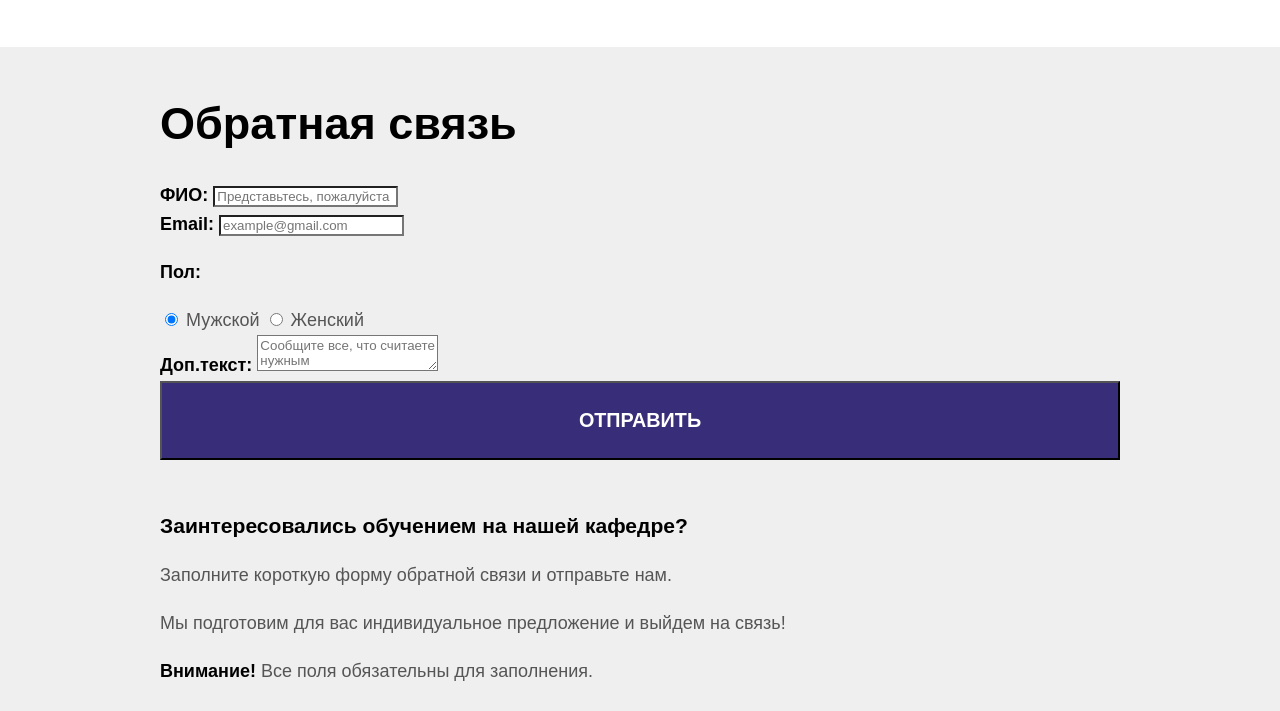
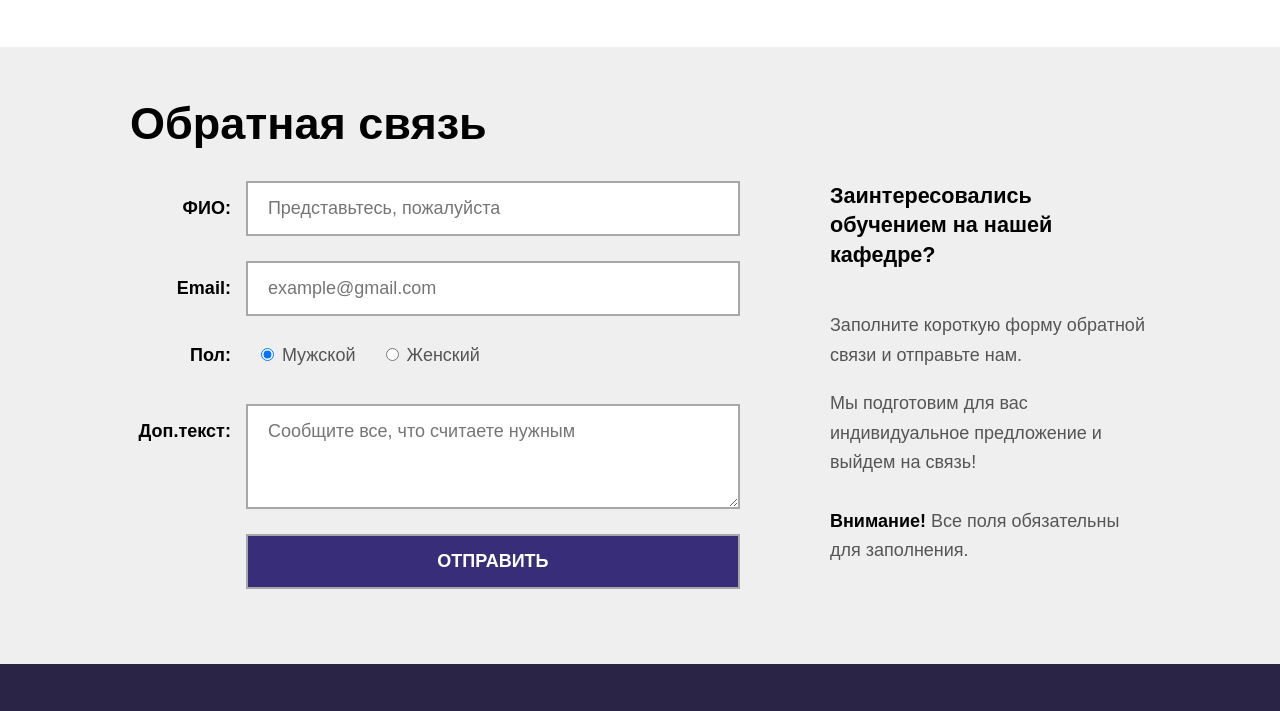
Before and after one commit to PetrovaNina/Edu_landing, a plain HTML site: page index.html in a window 1280 px wide. Shown: the part 1539-2250 px from the top of the page. Drawn offline with Linux system fonts and the light colour scheme.

Commit message:
Edited Contacts section styles incl. responsive

```diff
--- a/css/style.css
+++ b/css/style.css
@@ -53,7 +53,7 @@ main {
 }
 
 .container {
-  max-width: 1020px;
+  max-width: 1080px;
   margin: 0 auto;
   padding: 0 30px;
   display: flex;
@@ -62,7 +62,7 @@ main {
   gap: 30px;
 }
 
-.education-container, .contacts-container {
+.education-container {
   flex-direction: column;
 }
 
@@ -117,6 +117,7 @@ a:not(.btn):visited {
   font-weight: bold;
   text-transform: uppercase;
   color: #ffffff;
+  border: none;
   background-color: #382d78;
 }
 
@@ -263,7 +264,6 @@ a:not(.btn):visited {
 
 .education-table strong {
   font-size: 1.2em;
-  color: #000000;
 }
 
 .education-table .first {
@@ -274,6 +274,66 @@ a:not(.btn):visited {
   width: 190px;
 }
 
+/*  =============== Contacts section styles ===============*/
+
+.contacts-heading {
+  flex: 1 0 100%;
+}
+
+.contacts-form {
+  flex: 0 1 610px;
+  display: inline-block;
+}
+
+.form-group {
+  display: grid;
+  grid-template-columns: 19% 81%;
+  align-items: baseline;
+  margin-bottom: 25px;
+}
+
+.form-item-title {
+  text-align: right;
+  padding-right: 15px;
+  padding-bottom: 0.5em;
+}
+
+.form-item-title.gender {
+  margin: 0;
+}
+
+.form-item-field:not(.radio), .contacts-form-textarea {
+  padding: 15px 20px;
+  font-family: inherit;
+  font-size: inherit;
+  vertical-align: top;
+  border: 2px solid #a7a7a7;
+}
+
+.form-item-field label {
+  margin: 10px;
+}
+
+.contacts-form-textarea {
+  min-height: 105px;
+  resize: vertical;
+}
+
+.contacts-instruction {
+  width: 320px;
+}
+
+.contacts-instruction-heading {
+  margin: 0;
+  padding-bottom: 1.1em;
+  font-size: 1.2em;
+}
+
+.contacts-instruction-description.alert {
+  padding-top: 0.6em;
+  padding-bottom: 0;
+}
+
 /*  =============== Styles responsive to screen size ===============*/
 
 @media (max-width: 1199px) {
@@ -281,8 +341,15 @@ a:not(.btn):visited {
     font-size: 2.1em;
   }
 }
-
-@media screen and (max-width: 768px) {
+@media (max-width: 1020px) {
+  .contacts-container {
+    justify-content: center;
+  }
+  .contacts-instruction {
+    width: fit-content;
+  }
+}
+@media (max-width: 768px) {
   body {
     font-size: 16px;
   }
@@ -384,8 +451,16 @@ a:not(.btn):visited {
     border-top: none;
   }
 }
-
-@media screen and (max-width: 360px) {
+@media (max-width: 600px) {
+  .form-item-title {
+    grid-column: 1/3;
+    text-align: left;
+  }
+  .form-item-field {
+    grid-column: 1/3;
+  }
+}
+@media (max-width: 360px) {
   body {
     font-size: 14px;
   }
@@ -407,105 +482,6 @@ a:not(.btn):visited {
 }
 
 /*
-
-.contacts {
-  background-color: #efefef;
-  padding: 50px 0 70px;
-}
-.contacts .container::after {
-  display: table;
-  clear: both;
-  content: "";
-}
-
-.contacts .container {
-  padding-top: 0;
-}
-.contacts-title {
-  margin-top: 0;
-  margin-bottom: 58px;
-}
-.contacts-form {
-  float: left;
-  width: 640px;
-}
-
-.contacts-form td {
-  padding-bottom: 15px;
-}
-.contacts-form td.sex {
-  padding-top: 15px;
-  padding-bottom: 25px;
-}
-
-.contacts-form .title {
-  padding-right: 10px;
-  font-weight: bold;
-  font-size: 18px;
-  font-family: Trebuchet MS, Arial, sans-serif;
-  vertical-align: top;
-  text-align: right;
-}
-
-.contacts-form .title[id="fullname"]{
-  vertical-align: middle;
-}
-
-.contacts-form .field {
-  width: 470px;
-}
-
-.contacts-form input[type="text"],
-.contacts-form textarea {
-  font-family: Tahoma, Arial, sans-serif;
-  font-size: 18px;
-  box-sizing: border-box;
-  width: 100%;
-  padding: 15px 20px;
-  border: 2px solid #a7a7a7;
-}
-
-.contacts-form input[type="text"]{
-  min-height: 55px;
-}
-.contacts-form textarea {
-  min-height: 105px;
-  resize: none;
-}
-.contacts-form .sex {
-  margin: 0 35px 0 10px;
-}
-
-.contacts-form input[type="radio"] {
-  margin-right: 30px;
-}
-.contacts-form .btn {
-  width: 100%;
-  border: none;
-  padding: 24px 90px;
-  margin-top: 5px;
-}
-
-.contacts-instruction {
-  float:  right;
-  width: 320px;
-}
-
-.contacts-instruction h3 {
-  margin: 0;
-  line-height: 30px;
-  padding-top: 0;
-  padding-bottom: 20px;
-}
-
-.contacts-instruction p {
-  padding-bottom: 30px;
-}
-
-.contacts-instruction p.contacts-alert {
-  padding-top: 10px;
-  padding-bottom: 0;
-}
 .main-footer {
   padding-top: 65px;
   padding-bottom: 75px;
--- a/index.html
+++ b/index.html
@@ -96,7 +96,7 @@
 
         <section id="contacts" class="grey-back">
             <div class="contacts-container container">
-                <h2 class="contacts-heading heading">Обратная связь</h2>
+            <h2 class="contacts-heading heading">Обратная связь</h2>
                 <form id="form" class="contacts-form" action="https://www.freecodecamp.com/email-submit" method="post">
                     <div class="form-group">
                         <label for="fullname" class="fullname form-item-title bold">ФИО:</label>
@@ -110,9 +110,12 @@
                     </div>
                     <div class="form-group">
                         <p class="gender form-item-title bold">Пол:</p>
-                        <label><input type="radio" id="man" name="gender" value="man" checked>
-                            Мужской</label>
-                        <label><input type="radio" id="woman" name="gender" value="woman"> Женский</label>
+                        <div class="form-item-field radio">
+                            <label><input type="radio" id="man" name="gender" value="man" checked>
+                                Мужской</label>
+                            <label><input type="radio" id="woman" name="gender" value="woman"> Женский</label>
+                        </div>
+
                     </div>
                     <div class="form-group">
                         <label for="message" class="message form-item-title bold">Доп.текст:</label>
@@ -121,13 +124,14 @@
                     </div>
                     <div class="form-group">
                         <div class="gender form-item-title"></div>
-                        <input id="submit" type="submit" class="contacts-form-btn btn" value="Отправить">
+                        <input id="submit" type="submit" class="contacts-form-btn form-item-field btn" value="Отправить">
                     </div>
                 </form>
 
                 <div class="contacts-instruction">
                     <h3 class="contacts-instruction-heading">Заинтересовались обучением на нашей кафедре?</h3>
-                    <p class="contacts-instruction-description">Заполните короткую форму обратной связи и отправьте нам.
+                    <p class="contacts-instruction-description">Заполните короткую форму обратной связи и отправьте
+                        нам.
                     </p>
                     <p class="contacts-instruction-description">Мы подготовим для вас индивидуальное предложение и
                         выйдем на
```
